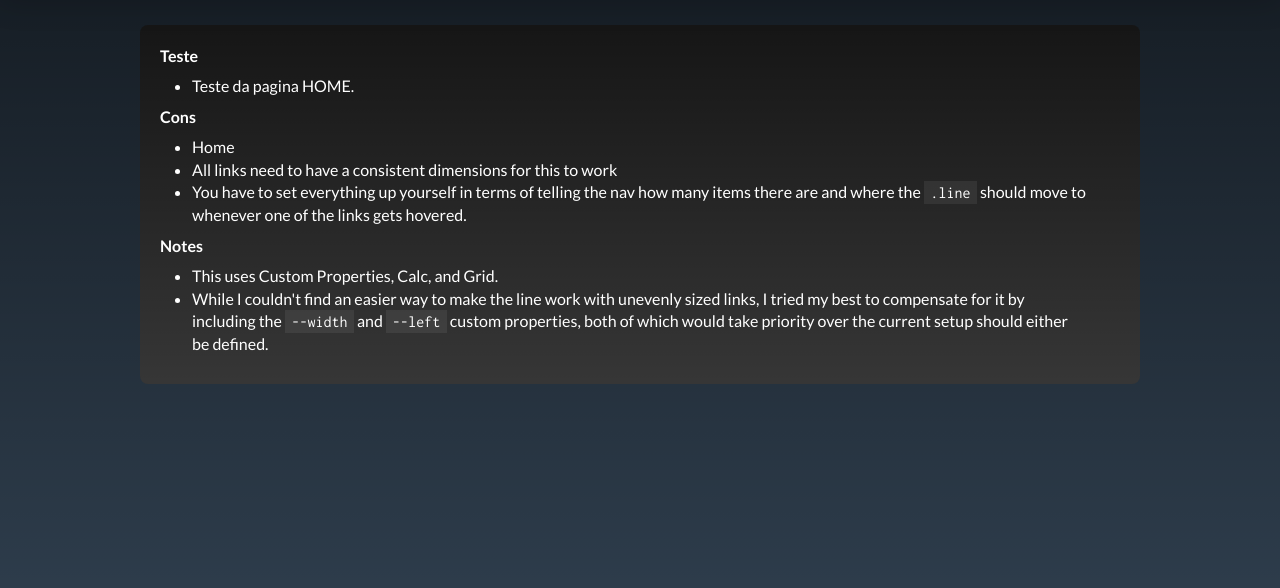
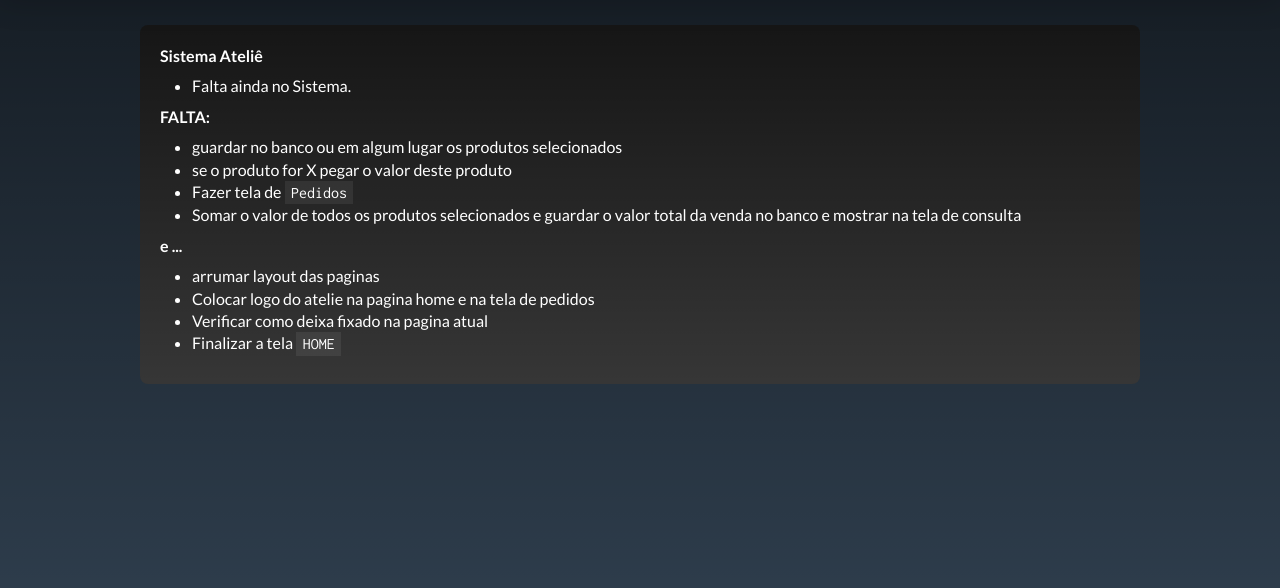
Before and after one commit to Emerson-91/Projeto-Atelie, a Django app: page /projeto/ in a window 1280 px wide. Shown: the part 55-643 px from the top of the page. Run offline with Django 3.2, Linux system fonts and the light colour scheme.

Commit message:
lista que falta no sistema

```diff
--- a/atelie/templates/index.html
+++ b/atelie/templates/index.html
@@ -1,19 +1,23 @@
 {% extends 'base.html' %}
 {% block listing %}
-	<strong>Teste</strong>
+	<strong>Sistema Ateliê</strong>
 	<ul>
-		<li>Teste da pagina HOME.</li>
+		<li>Falta ainda no Sistema.</li>
 	</ul>
-	<strong>Cons</strong>
+	<strong>FALTA: </strong>
 	<ul>
-		<li>Home</li>
-		<li>All links need to have a consistent dimensions for this to work</li>
-		<li>You have to set everything up yourself in terms of telling the nav how many items there are and where the <code>.line</code> should move to whenever one of the links gets hovered.</li>
+		<li>guardar no banco ou em algum lugar os produtos selecionados</li>
+		<li>se o produto for X pegar o valor deste produto</li>
+		<li>Fazer tela de <code>Pedidos</code> </li>
+		<li>Somar o valor de todos os produtos selecionados e guardar o valor total da venda no banco e mostrar na tela de consulta</li>
 
 	</ul>
-	<strong>Notes</strong>
+	<strong>e ...</strong>
 	<ul>
-		<li>This uses Custom Properties, Calc, and Grid.</li>
-		<li>While I couldn't find an easier way to make the line work with unevenly sized links, I tried my best to compensate for it by including the <code>--width</code> and <code>--left</code> custom properties, both of which would take priority over the current setup should either be defined.</li>
+		<li>arrumar layout das paginas</li>
+		<li>Colocar logo do atelie na pagina home e na tela de pedidos</li>
+		<li> Verificar como deixa fixado na pagina atual</li>
+		<li> Finalizar a tela <code>HOME</code></li>
+
 	</ul>
 {% endblock %}
```
